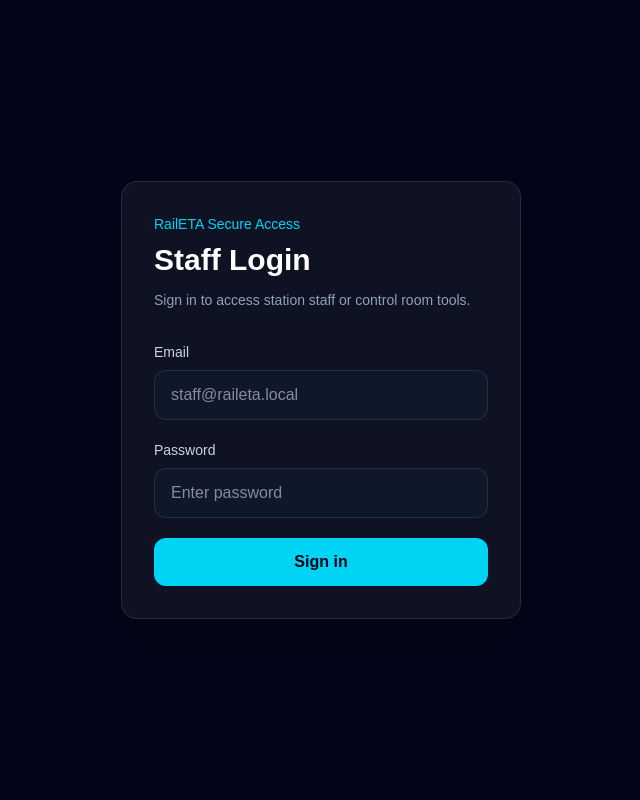
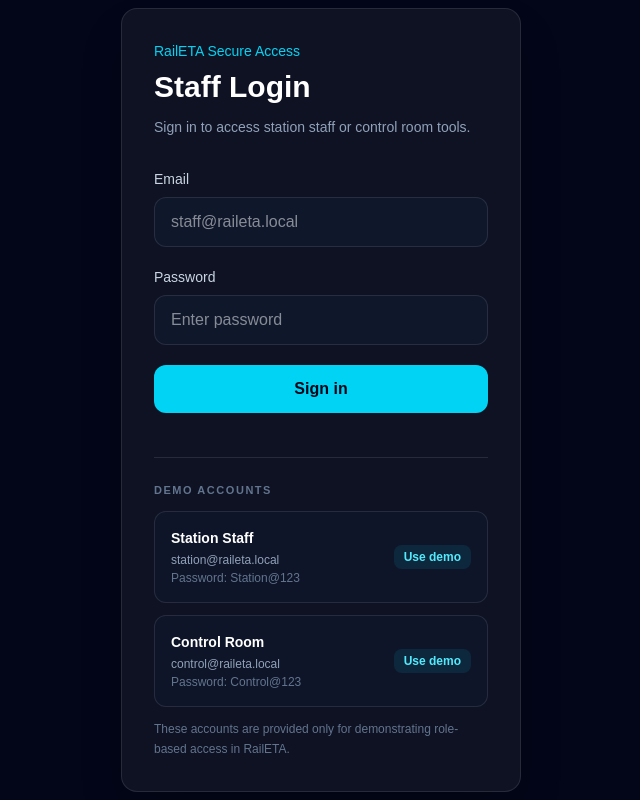
Before and after one commit to akash-sharma8/SIH2026, a Next.js app in the folder frontend/: page /login in a window 1280 px wide. Shown: the whole page, without its empty margins (319-959 px from the left). Built offline with nearby package versions, Linux system fonts and the light colour scheme.

Commit message:
feat: add demo account shortcuts to staff login

```diff
--- a/frontend/src/app/login/page.tsx
+++ b/frontend/src/app/login/page.tsx
@@ -37,8 +37,8 @@ export default function LoginPage() {
       }
 
       window.location.assign(
-  "/station-display"
-);
+        "/station-display"
+      );
 
       setError(
         "Your account does not have a valid role."
@@ -135,6 +135,78 @@ export default function LoginPage() {
                 ? "Signing in..."
                 : "Sign in"}
             </button>
+            <div className="mt-6 border-t border-white/10 pt-6">
+              <p className="text-[11px] font-semibold uppercase tracking-[0.14em] text-slate-500">
+                Demo accounts
+              </p>
+
+              <div className="mt-3 space-y-3">
+                <button
+                  type="button"
+                  onClick={() => {
+                    setEmail("station@raileta.local");
+                    setPassword("Station@123");
+                    setError("");
+                  }}
+                  className="w-full rounded-xl border border-white/10 bg-slate-900/70 p-4 text-left transition hover:border-cyan-400/40 hover:bg-slate-900"
+                >
+                  <div className="flex items-center justify-between gap-3">
+                    <div>
+                      <p className="text-sm font-semibold text-white">
+                        Station Staff
+                      </p>
+
+                      <p className="mt-1 text-xs text-slate-400">
+                        station@raileta.local
+                      </p>
+
+                      <p className="mt-0.5 text-xs text-slate-500">
+                        Password: Station@123
+                      </p>
+                    </div>
+
+                    <span className="rounded-lg bg-cyan-400/10 px-2.5 py-1 text-xs font-semibold text-cyan-300">
+                      Use demo
+                    </span>
+                  </div>
+                </button>
+
+                <button
+                  type="button"
+                  onClick={() => {
+                    setEmail("control@raileta.local");
+                    setPassword("Control@123");
+                    setError("");
+                  }}
+                  className="w-full rounded-xl border border-white/10 bg-slate-900/70 p-4 text-left transition hover:border-cyan-400/40 hover:bg-slate-900"
+                >
+                  <div className="flex items-center justify-between gap-3">
+                    <div>
+                      <p className="text-sm font-semibold text-white">
+                        Control Room
+                      </p>
+
+                      <p className="mt-1 text-xs text-slate-400">
+                        control@raileta.local
+                      </p>
+
+                      <p className="mt-0.5 text-xs text-slate-500">
+                        Password: Control@123
+                      </p>
+                    </div>
+
+                    <span className="rounded-lg bg-cyan-400/10 px-2.5 py-1 text-xs font-semibold text-cyan-300">
+                      Use demo
+                    </span>
+                  </div>
+                </button>
+              </div>
+
+              <p className="mt-3 text-xs leading-5 text-slate-500">
+                These accounts are provided only for demonstrating
+                role-based access in RailETA.
+              </p>
+            </div>
           </form>
         </div>
       </div>
```
